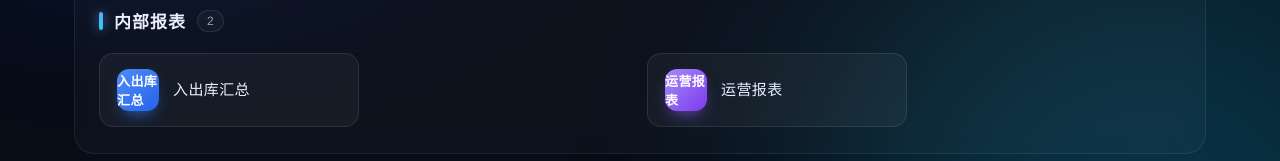
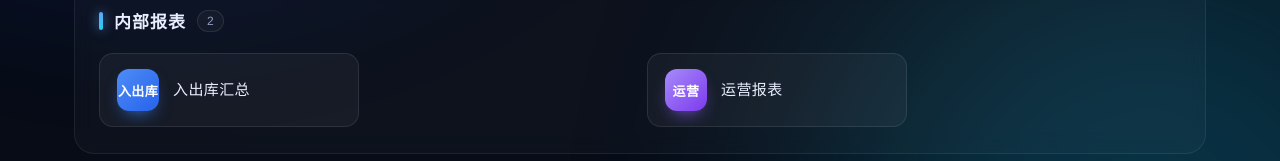
Before and after one commit to zeolinzhou/gkhnyzt2, a plain HTML site: page index.html in a window 1280 px wide. Shown: the part 544-705 px from the top of the page. Drawn offline with Linux system fonts and the light colour scheme.

Commit message:
Update icons for inventory and operations links

```diff
--- a/index.html
+++ b/index.html
@@ -264,13 +264,13 @@
     <ul class="grid">
       <li>
         <a class="item" href="https://sjzt.sinopharmholding.com/webroot/decision/link/foIY">
-          <span class="ico">入出库汇总</span><span class="name">入出库汇总</span><span class="arrow">↗</span>
+          <span class="ico">入出库</span><span class="name">入出库汇总</span><span class="arrow">↗</span>
         </a>
       </li>
       <li>
       <li>
         <a class="item" href="https://sjzt.sinopharmholding.com/webroot/decision/link/TPUX">
-          <span class="ico">运营报表</span><span class="name">运营报表</span><span class="arrow">↗</span>
+          <span class="ico">运营</span><span class="name">运营报表</span><span class="arrow">↗</span>
         </a>
       </li>
       <li>
```
